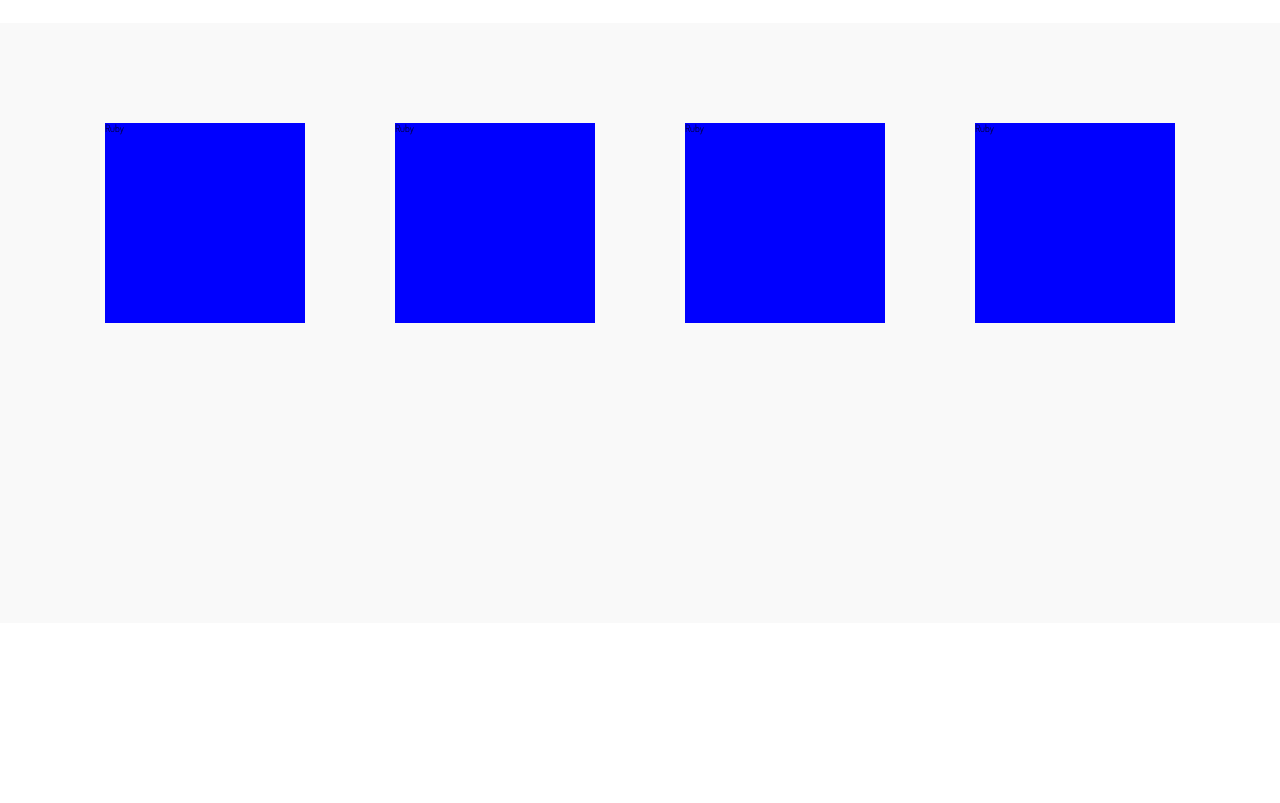
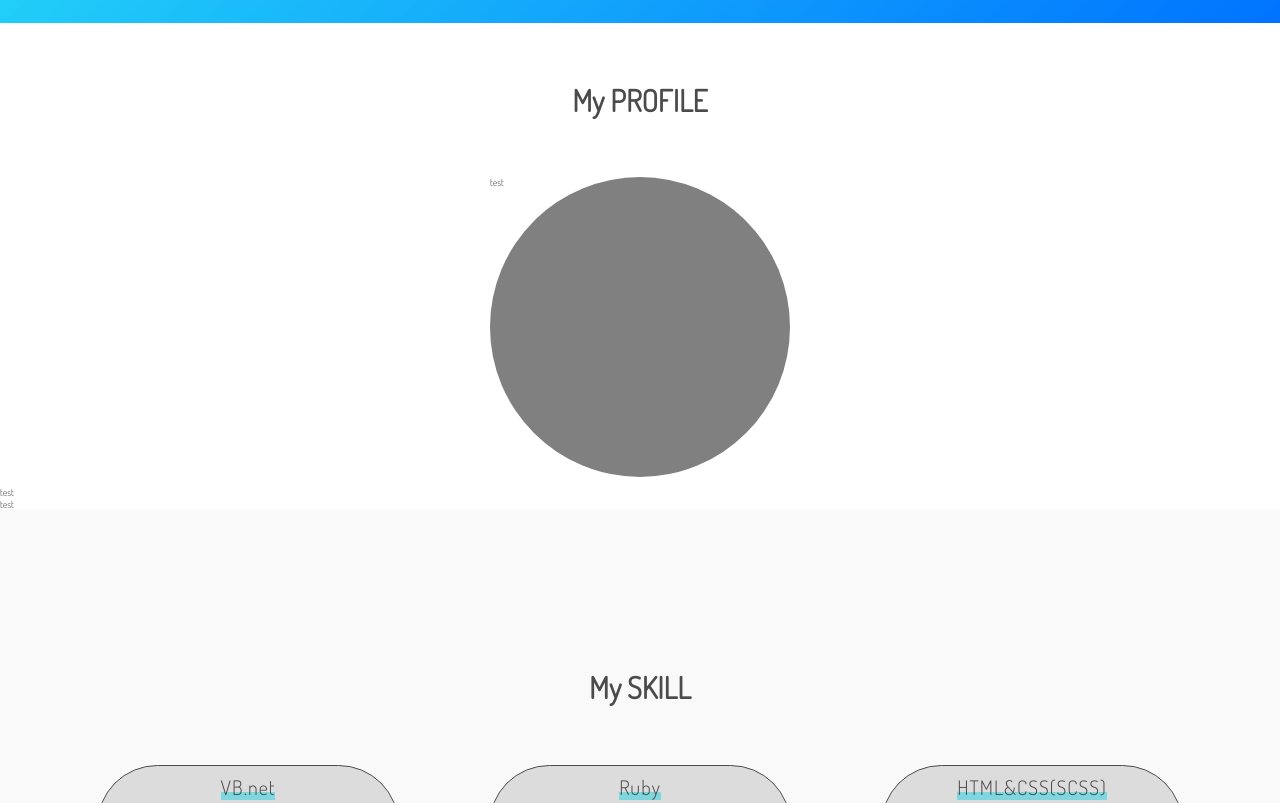
Before and after one commit to naoki-tsunekawa/portfolio, a plain HTML site: page index.html in a window 1280 px wide. Shown: the part 800-1603 px from the top of the page. Before the commit the page ends 1423 px from the top, so only its background shows below. Drawn offline with Linux system fonts and the light colour scheme.

Commit message:
update skill and profile

```diff
--- a/index.html
+++ b/index.html
@@ -41,22 +41,67 @@
           <h1 class="name_text">NAOKI TSUNEKAWA</h1>
           <span class="job_text">ENGINEER</span>
         </div>
-        <div class="skills_container">
-          <div class="skills_wrapper">
-            <div class="skill">
-              Ruby
+        <!-- PROFILE -->
+        <div class="profile_container">
+          <h2 class="sub_title_text">My PROFILE</h2>
+          <div class="profile_wrapper">
+            <div class="profile_img">
+              test
+
             </div>
-            <div class="skill">
-              Ruby
-            </div>
-            <div class="skill">
-              Ruby
-            </div>
-            <div class="skill">
-              Ruby
+            <div class="profile_contents">
+              <div class="name_text">
+                test
+              </div>
+              <div class="self_introduction">
+                test
+              </div>
             </div>
           </div>
         </div>
+
+        <!-- SKILL -->
+        <div class="skills_container">
+          <h2 class="sub_title_text">My SKILL</h2>
+          <div class="skills_wrapper">
+            <div class="skill">
+              <div class="skill_contents_title">
+                <span class="under-line">VB.net</span>
+              </div>
+            </div>
+            <div class="skill">
+              <div class="skill_contents_title">
+                <span class="under-line">Ruby</span>
+              </div>
+            </div>
+            <div class="skill">
+              <div class="skill_contents_title">
+                <span class="under-line">HTML&CSS(SCSS)</span>
+              </div>
+            </div>
+            <div class="skill">
+              <div class="skill_contents_title">
+                <span class="under-line">JavaScript</span>
+              </div>
+            </div>
+            <div class="skill">
+              <div class="skill_contents_title">
+                <span class="under-line">Docker</span>
+              </div>
+            </div>
+            <div class="skill">
+              <div class="skill_contents_title">
+                <span class="under-line">AWS</span>
+              </div>
+            </div>
+            <div class="skill">
+              <div class="skill_contents_title">
+                <span class="under-line">コミュニケーション<br>(顧客折衝経験)</span>
+              </div>
+            </div>
+          </div>
+        </div>
+        <!-- GALLERY -->
       </div>
     </div>
 
--- a/styles/breakpoints/_base.scss
+++ b/styles/breakpoints/_base.scss
@@ -5,6 +5,7 @@ Stylesheet: ベーススタイル
 ******************************************************************/
 html {
 	font-size: 62.5%;
+	color: $cBlack;
 }
 
 body {
@@ -84,6 +85,7 @@ body {
 	align-items: center;
 	z-index: 100;
 
+
 	&__nav {
 		// mobile表示時は非表示
 		display: none;
@@ -117,13 +119,14 @@ body {
 
 .content {
 	padding-top: $navHeight;
-	// @extend .content-width;
 }
 
 .Logo {
 	width: 100%;
 	padding: 300px 0;
 	text-align: center;
+	background: linear-gradient(-45deg, rgb(0, 115, 255), rgba(0, 255, 242, 0.8)), fixed;
+
 
 	.name_text{
 		letter-spacing: 4px;
@@ -136,10 +139,37 @@ body {
 	}
 }
 
+// SubTitle
+.sub_title_text {
+	font-size: 3rem;
+	text-align: center;
+	margin: 60px;
+}
+
+
+// PROFILE
+.profile_container {
+	// width: ;
+}
+
+.profile_wrapper {
+	// display: flex;
+}
+
+.profile_img {
+	width: 300px;
+	height: 300px;
+	margin: 10px auto;
+	background-color: gray;
+	border-radius: 100%;
+}
+
+
+// SKILL
 .skills_container	{
 	background-color: #f9f9f9;
 	width: 100%;
-	height: 500px;
+	// height: 500px;
 	padding-top: 100px;
 }
 
@@ -154,8 +184,21 @@ body {
 }
 
 .skill {
-	width: 200px;
-	height: 200px;
+	width: 300px;
+	height: 300px;
 	margin: 0 45px 50px 45px;
-	background-color: blue;
+	background-color: gainsboro;
+	border: $cBlack 1px solid;
+	letter-spacing: 1px;
+	border-radius: 20%;
 }
+
+.skill_contents_title {
+	font-size: 2rem;
+	text-align: center;
+	margin: 10px;
+}
+
+.under-line {
+	background: linear-gradient(transparent 70%, #7ed6df 70%);
+}
--- a/styles/modules/_variables.scss
+++ b/styles/modules/_variables.scss
@@ -1,5 +1,5 @@
 $cWhite: white;
-$cBlack: black;
+$cBlack: #4b4b4b;
 $contentMaxWidth: 1070px;
 $cSubTitle: #535353;
 $navHeight: 100px;
```
Also changed, not shown: images/AWS-SolArchitect-Associate-2020.png (added), images/profile_img.JPG (added), styles/style.css, 1 other file.
